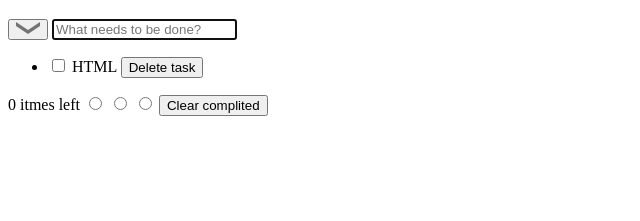
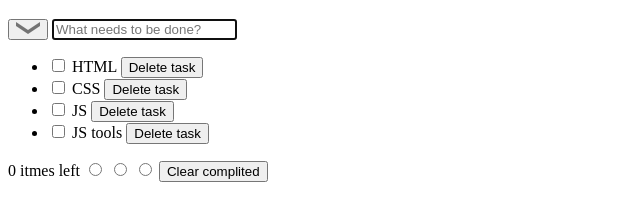
Before and after one commit to ok-technopolis-autumn-2019/Ilya_Gusarov, a plain HTML site: page index.html in a window 1280 px wide. Shown: the part 61-282 px from the top of the page, without its empty margins (0-640 px from the left). Drawn offline with Linux system fonts and the light colour scheme.

Commit message:
fixed todo-interaction

```diff
--- a/index.html
+++ b/index.html
@@ -26,12 +26,27 @@
       </div>
 
       <div class="todo-interaction" role="list">
-        <ul>
+        <ul class="todo-interaction__list">
           <li class="todo-task">
             <input type="checkbox" aria-label="task" />
             <span class="todo-task-name">HTML</span>
             <button class="todo-task-delete">Delete task</button>
           </li>
+          <li class="todo-task">
+              <input type="checkbox" aria-label="task" />
+              <span class="todo-task-name">CSS</span>
+              <button class="todo-task-delete">Delete task</button>
+            </li>
+            <li class="todo-task">
+                <input type="checkbox" aria-label="task" />
+                <span class="todo-task-name">JS</span>
+                <button class="todo-task-delete">Delete task</button>
+              </li>
+              <li class="todo-task">
+                  <input type="checkbox" aria-label="task" />
+                  <span class="todo-task-name">JS tools</span>
+                  <button class="todo-task-delete">Delete task</button>
+                </li>
         </ul>
       </div>
 
```
